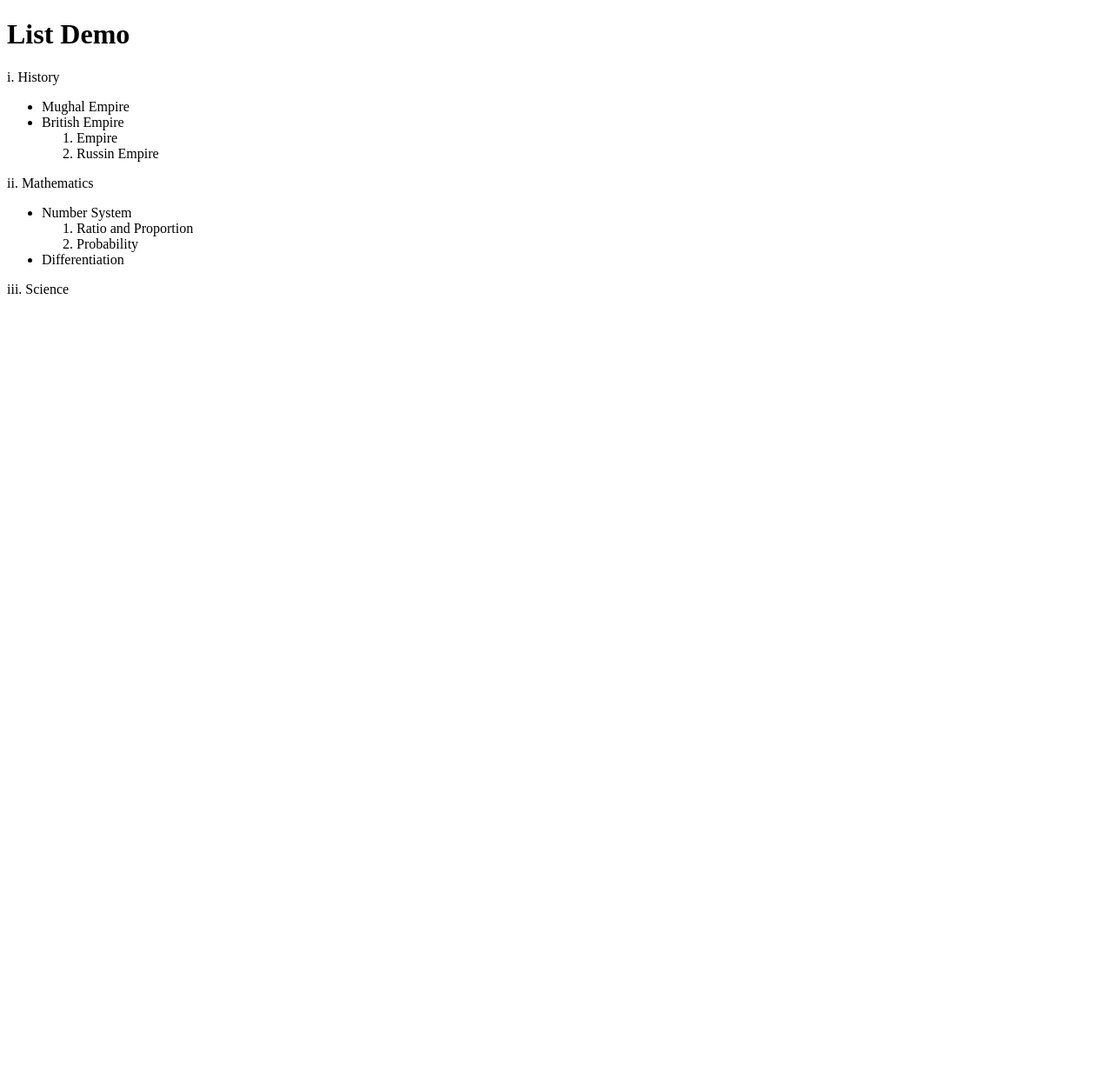
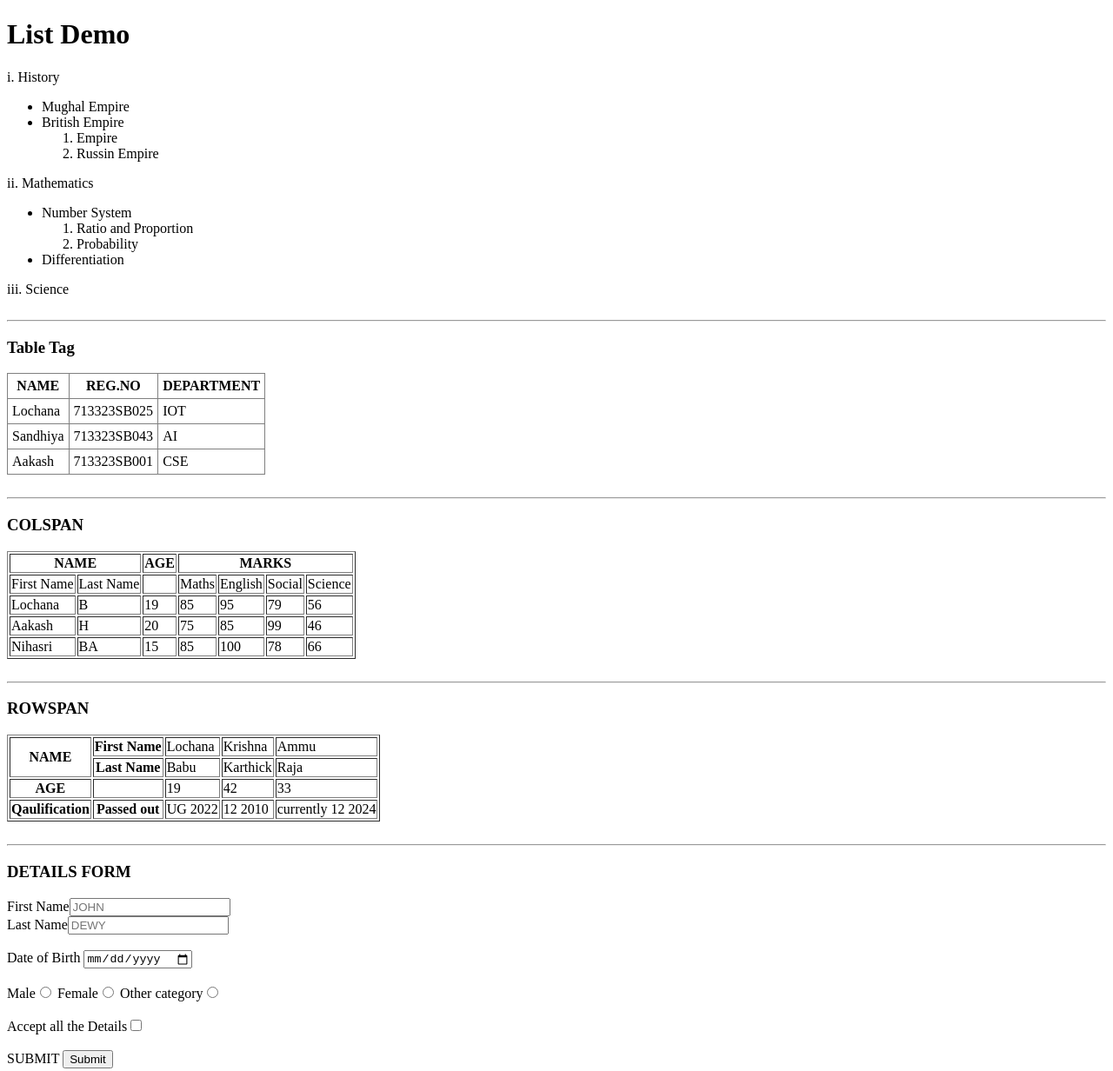
Before and after one commit to lochana-1012/githublochi1, a plain HTML site: page company/index.html in a window 1280 px wide. Shown: the whole page at 87% size. Before the commit the page ends 800 px from the top, so only its background shows below. Drawn offline with Linux system fonts and the light colour scheme.

Commit message:
feat:Add a new file

```diff
--- a/company/index.html
+++ b/company/index.html
@@ -38,6 +38,138 @@
 
         <li style="list-style-type: lower-roman;">Science</li>
     </ul>
+<br><hr>
+<!-- using table tag -->
+ <h3>Table Tag</h3>
+
+        <table border="1"  cellpadding="5" cellspacing="9" style='border-collapse: collapse;' >
+            <tr>
+                <th>NAME</th>
+                <th>REG.NO</th>
+                <th>DEPARTMENT</th>
+            </tr>
+            <tr>
+                <td>Lochana</td>
+                <td>713323SB025</td>
+                <td>IOT</td>
+            </tr>
+            <tr>
+                <td>Sandhiya</td>
+                <td>713323SB043</td>
+                <td>AI</td>
+            </tr>
+            <tr>
+                <td>Aakash</td>
+                <td>713323SB001</td>
+                <td>CSE</td>
+            </tr>
+        </table>
+        <br><hr>
+
+    <!-- using table colspan-->
+     <h3>COLSPAN</h3>
+
+         <table border="1">
+            <tr>
+                <th colspan="2">NAME</th>
+                <th>AGE</th>
+                <th colspan="4">MARKS</th>
+            </tr>
+            <tr>
+                <td>First Name</td>
+                <td>Last  Name</td>
+                <td></td>
+                <td>Maths</td>
+                <td>English</td>
+                <td>Social</td>
+                <td>Science</td>
+            </tr>
+            <tr>
+                <td>Lochana</td>
+                <td>B</td>
+                <td>19</td>
+                <td>85</td>
+                <td>95</td>
+                <td>79</td>
+                <td>56</td>
+            </tr>
+            <tr>
+                <td>Aakash</td>
+                <td>H</td>
+                <td>20</td>
+                <td>75</td>
+                <td>85</td>
+                <td>99</td>
+                <td>46</td>
+            </tr>
+            <tr>
+                <td>Nihasri</td>
+                <td>BA</td>
+                <td>15</td>
+                <td>85</td>
+                <td>100</td>
+                <td>78</td>
+                <td>66</td>
+            </tr>
+        </table>
+<br><hr>
+
+<!-- using table rowspan -->
+    <h3>ROWSPAN</h3>
+
+        <table border="1">
+            <tr>
+                <th rowspan="2">NAME</th>
+                <th>First Name</th>
+                <td>Lochana</td>
+                <td>Krishna</td>
+                <td>Ammu</td>
+
+
+            </tr>
+            <tr>
+                <th>Last Name</th>
+                <td>Babu</td>
+                <td>Karthick</td>
+                <td>Raja</td>
+
+            </tr>
+            <tr>
+                <th>AGE</th>
+                <td></td>
+                <td>19</td>
+                <td>42</td>
+                <td>33</td>
+            </tr>
+            <tr>
+                <th>Qaulification</th>
+                <th>Passed out</th>
+                <td>UG 2022</td>
+                <td>12 2010</td>
+                <td>currently 12 2024</td>
+            </tr>
+        </table>
+<br>
+<hr>
+    <h3>DETAILS FORM</h3>
+
+    <form><div>
+        <label> First Name<input type="text" placeholder="JOHN" required></label><br>
+        <label> Last Name<input type="text" placeholder="DEWY" required></label>
+
+        <br>
+<br>        <label>Date of Birth <input type="date" required></label>
+
+    <br><br>
+    <label>Male<input type="radio" name="gender" value="Male"  ></label>
+    <label>Female<input type="radio" name="gender"value="Female" ></label>
+    <label>Other category<input type="radio" name="gender" value="Other" ></label><br>
+    <br>
+        <label>Accept all the Details<input type="checkbox" required></label>
+        <br><br>
+        <label>SUBMIT <input type="submit"></label>
+     </div>
+    </form>
 
 
 </body>
```
